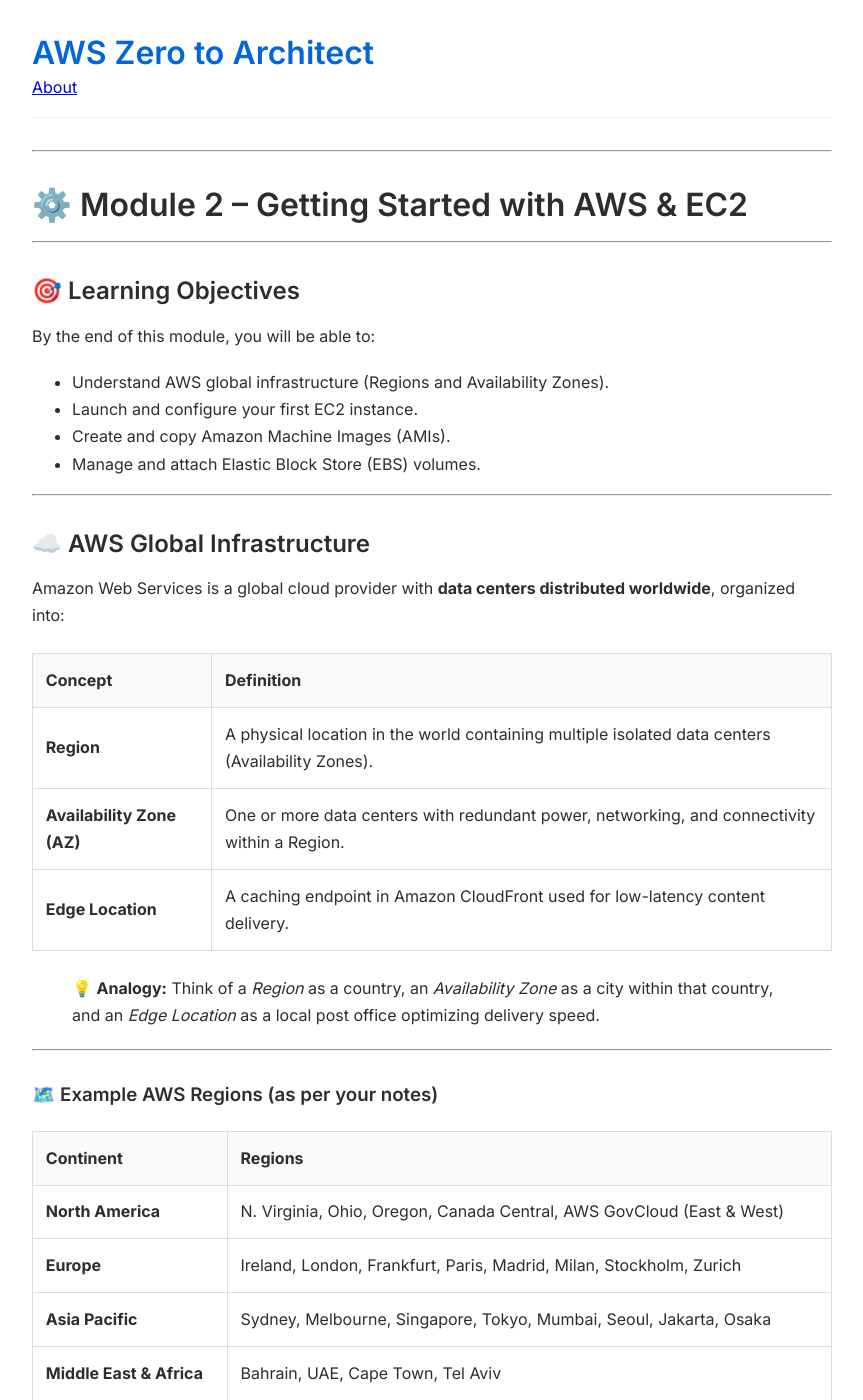
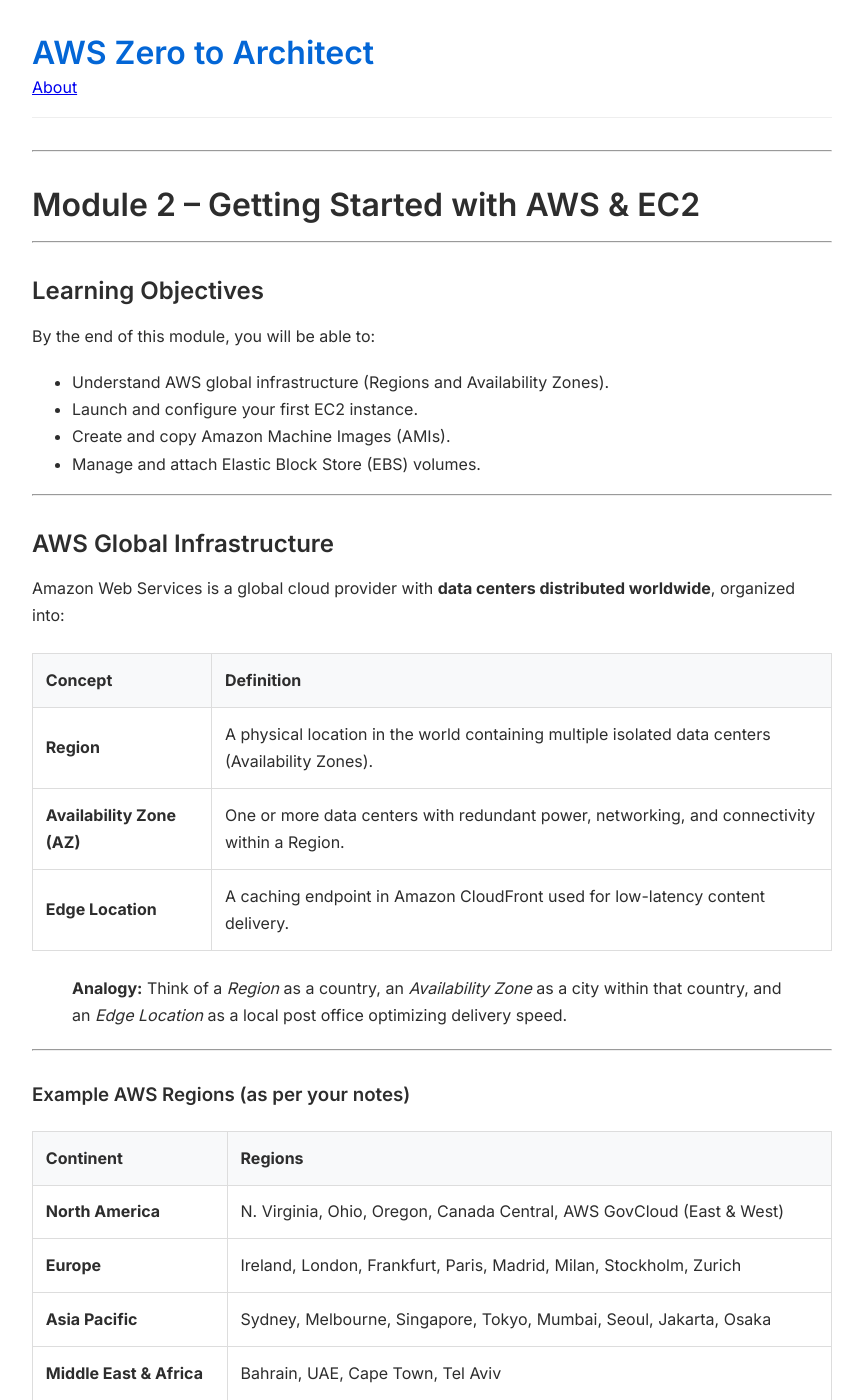
Before and after one commit to asiandevs/aws-zero-to-architect-blog, a Jekyll site: the page built from _posts/2025-10-29-module2-getting-started-with-aws-and-ec2.md, in a window 1280 px wide and 1400 px high. Shown: the whole window, without its empty margins (208-1071 px from the left). Built offline with Jekyll 4.4.1, drawn with Linux system fonts in a browser that asks for light colours; some of the changed text lies outside the part shown.

Commit message:
Refactor headings and formatting in AWS EC2 module
Updated headings and formatting for consistency and clarity throughout the document.

````diff
--- a/_posts/2025-10-29-module2-getting-started-with-aws-and-ec2.md
+++ b/_posts/2025-10-29-module2-getting-started-with-aws-and-ec2.md
@@ -9,11 +9,11 @@ description: "AWS global infrastructure, EC2 instance setup, AMI creation, EBS a
 
 ---
 
-# ⚙️ Module 2 – Getting Started with AWS & EC2
+#  Module 2 – Getting Started with AWS & EC2
 
 ---
 
-## 🎯 Learning Objectives
+##  Learning Objectives
 
 By the end of this module, you will be able to:
 
@@ -24,7 +24,7 @@ By the end of this module, you will be able to:
 
 ---
 
-## ☁️ AWS Global Infrastructure
+##  AWS Global Infrastructure
 
 Amazon Web Services is a global cloud provider with **data centers distributed worldwide**, organized into:
 
@@ -34,12 +34,12 @@ Amazon Web Services is a global cloud provider with **data centers distributed w
 | **Availability Zone (AZ)** | One or more data centers with redundant power, networking, and connectivity within a Region.     |
 | **Edge Location**          | A caching endpoint in Amazon CloudFront used for low-latency content delivery.                   |
 
-> 💡 **Analogy:**
+>  **Analogy:**
 > Think of a *Region* as a country, an *Availability Zone* as a city within that country, and an *Edge Location* as a local post office optimizing delivery speed.
 
 ---
 
-### 🗺️ Example AWS Regions (as per your notes)
+###  Example AWS Regions (as per your notes)
 
 | **Continent**            | **Regions**                                                           |
 | ------------------------ | --------------------------------------------------------------------- |
@@ -52,12 +52,12 @@ Amazon Web Services is a global cloud provider with **data centers distributed w
 
 ---
 
-## 🧩 Understanding EC2 (Elastic Compute Cloud)<img width="50" height="50" alt="image" src="https://github.com/user-attachments/assets/550f0759-26c1-4c5e-80e8-8ae39426633a" />
+##  Understanding EC2 (Elastic Compute Cloud)<img width="50" height="50" alt="image" src="https://github.com/user-attachments/assets/550f0759-26c1-4c5e-80e8-8ae39426633a" />
 
 Amazon EC2 provides **resizable compute capacity** in the cloud.
 It enables you to **launch virtual machines (instances)**, configure their storage, and manage them like on-prem servers.
 
-### 🔑 EC2 Core Concepts
+###  EC2 Core Concepts
 
 | **Term**                       | **Description**                                                     |
 | ------------------------------ | ------------------------------------------------------------------- |
@@ -70,7 +70,7 @@ It enables you to **launch virtual machines (instances)**, configure their stora
 
 ---
 
-## ⚙️ EC2 Instance Families
+##  EC2 Instance Families
 
 | **Category**              | **Examples**   | **Use Case**                                        |
 | ------------------------- | -------------- | --------------------------------------------------- |
@@ -82,11 +82,11 @@ It enables you to **launch virtual machines (instances)**, configure their stora
 
 ---
 
-## ⚙️ Step-by-Step: Launching an EC2 Instance
+##  Step-by-Step: Launching an EC2 Instance
 
 Let’s perform the full EC2 setup using the AWS Console.
 
-### 🧪 **Hands-On Lab: Create and Connect an EC2 Instance**
+###  **Hands-On Lab: Create and Connect an EC2 Instance**
 
 1. **Sign in** to your AWS Management Console.
 2. Navigate to **Services → EC2**.
@@ -112,7 +112,7 @@ Let’s perform the full EC2 setup using the AWS Console.
 
 ---
 
-### 🧩 **Connect to EC2 (Linux Instance)**
+###  **Connect to EC2 (Linux Instance)**
 
 1. In the EC2 Console, select your running instance.
 2. Copy the **Public IPv4 DNS**.
@@ -127,7 +127,7 @@ ssh -i "mykey.pem" ec2-user@ec2-xx-xx-xx.compute.amazonaws.com
 
 ---
 
-### 🧩 **(Optional)** Using Windows (PuTTY)
+###  **(Optional)** Using Windows (PuTTY)
 
 1. Convert `.pem` → `.ppk` using PuTTYgen.
 2. Launch PuTTY → paste `ec2-user@public-ip`.
@@ -135,7 +135,7 @@ ssh -i "mykey.pem" ec2-user@ec2-xx-xx-xx.compute.amazonaws.com
 
 ---
 
-## 🧠 Deep Dive: Amazon Machine Image (AMI) <img width="50" height="50" alt="image" src="https://github.com/user-attachments/assets/d93789f1-0323-4f90-a64a-9f9f6fcda2cf" />
+##  Deep Dive: Amazon Machine Image (AMI) <img width="50" height="50" alt="image" src="https://github.com/user-attachments/assets/d93789f1-0323-4f90-a64a-9f9f6fcda2cf" />
 
 
 An **AMI** contains:
@@ -147,7 +147,7 @@ An **AMI** contains:
 
 ---
 
-### 🧪 **Hands-On: Create and Copy an AMI**
+###  **Hands-On: Create and Copy an AMI**
 
 **Creating an AMI from a Running Instance**
 
@@ -166,7 +166,7 @@ This allows quick **disaster recovery** or **multi-region deployment**.
 
 ---
 
-## 💾 EBS – Elastic Block Store (Intro) <img width="50" height="50" alt="image" src="https://github.com/user-attachments/assets/e630fae0-a765-4897-9f88-330640aebc58" />
+##  EBS – Elastic Block Store (Intro) <img width="50" height="50" alt="image" src="https://github.com/user-attachments/assets/e630fae0-a765-4897-9f88-330640aebc58" />
 
 
 EBS provides **persistent block-level storage** for EC2 instances.
@@ -189,7 +189,7 @@ EBS provides **persistent block-level storage** for EC2 instances.
 
 ---
 
-### 🧪 **Hands-On: Create and Attach an EBS Volume**
+###  **Hands-On: Create and Attach an EBS Volume**
 
 1. Navigate to **EC2 → Elastic Block Store → Volumes**.
 2. Click **Create Volume** → Size: 8 GB → Availability Zone: same as instance.
@@ -211,11 +211,11 @@ df -h                        # Verify mount
 sudo umount /dev/xvdf
 ```
 
-> 💡 EBS data persists even after instance termination (if “Delete on Termination” is disabled).
+>  EBS data persists even after instance termination (if “Delete on Termination” is disabled).
 
 ---
 
-## ⚙️ Hypervisors Used by AWS
+##  Hypervisors Used by AWS
 
 | **Hypervisor**   | **Type**              | **Usage**                                   |
 | ---------------- | --------------------- | ------------------------------------------- |
@@ -225,7 +225,7 @@ sudo umount /dev/xvdf
 
 ---
 
-## 🧾 Key Takeaways
+##  Key Takeaways
 
 * AWS operates globally via **Regions** and **Availability Zones**.
 * **EC2** provides flexible compute capacity.
@@ -235,7 +235,7 @@ sudo umount /dev/xvdf
 
 ---
 
-> 🪄 **Next Module Preview:**
+>  **Next Module Preview:**
 > In **Module 3**, we’ll explore **Elastic Block Store (EBS)** in detail—covering Snapshots, Multi-Attach, Encryption, and **Elastic File System (EFS)** setup with multiple EC2 instances.
 
 ---
````
